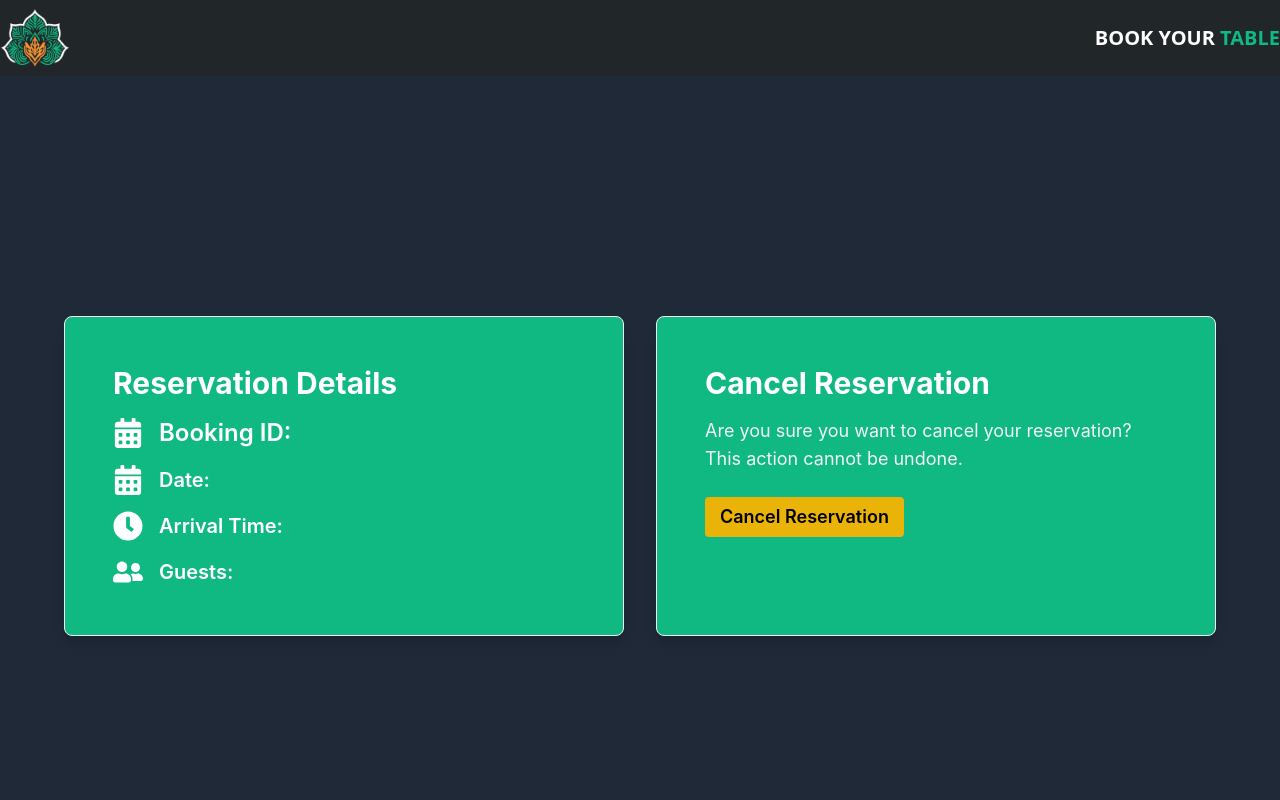
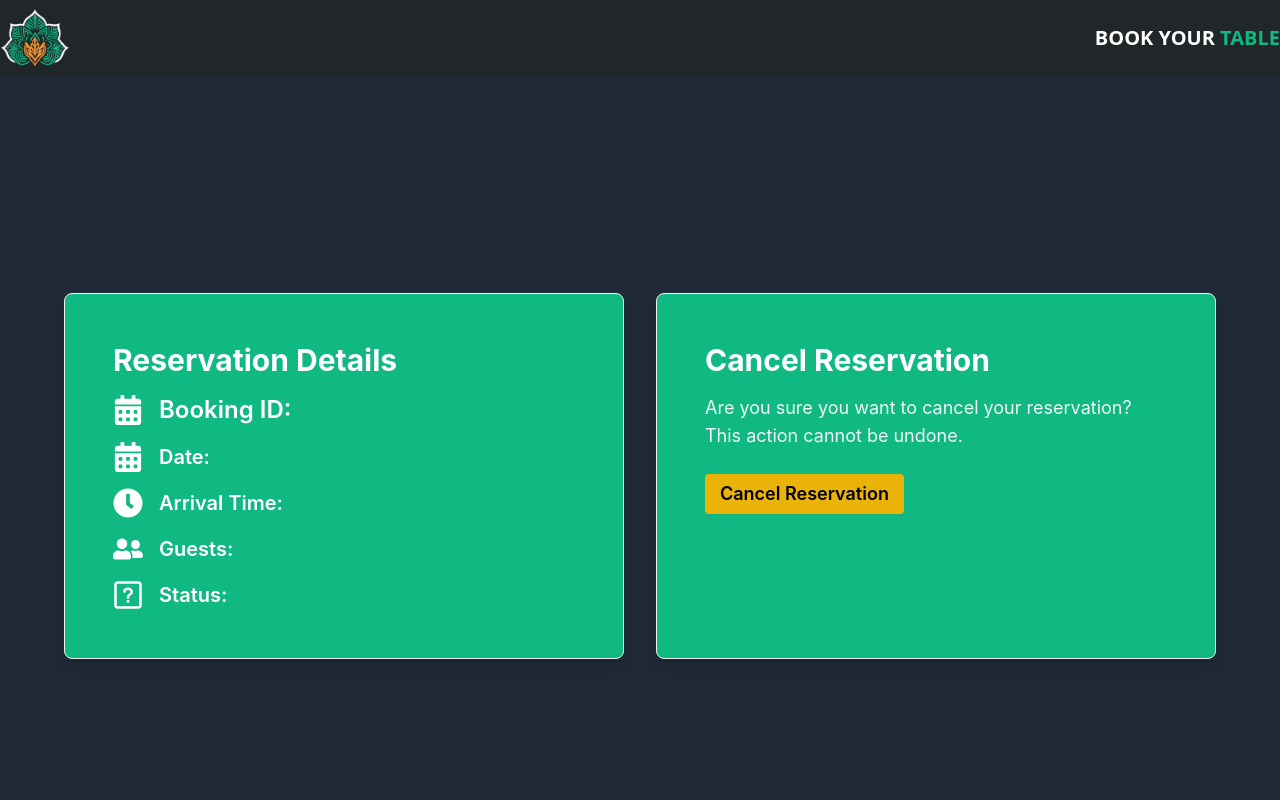
Before and after one commit to bdCalling-Sdt-hub/danny-booking-frontend, a React (Vite) app: page /cancel/1 in a window 1280 px wide. Shown: the top 800 px of the page. Built offline with nearby package versions, Linux system fonts and the light colour scheme; no server answers.

Commit message:
fix:fixed issues

```diff
--- a/src/pages/Cancel.tsx
+++ b/src/pages/Cancel.tsx
@@ -2,6 +2,7 @@
 import { Button, Card, Modal } from "antd";
 import { useState } from "react";
 import { FaCalendarAlt, FaClock, FaUserFriends } from "react-icons/fa";
+import { GrStatusUnknown } from "react-icons/gr";
 import { useNavigate, useParams } from "react-router-dom";
 import { toast } from "sonner";
 import Loading from "../component/UI/Loading";
@@ -68,6 +69,12 @@ const Cancel = () => {
                   Guests: {Bdata?.data?.seats}
                 </div>
               </div>
+              <div className="flex items-center space-x-4">
+                <GrStatusUnknown className="text-3xl" />
+                <div className="text-xl font-semibold">
+                  Status: {Bdata?.data?.status}
+                </div>
+              </div>
             </div>
           </Card>
         </div>
@@ -80,7 +87,10 @@ const Cancel = () => {
               cannot be undone.
             </p>
             <Button
-              type="primary"
+              disabled={
+                Bdata?.data?.status === "canCelled" ||
+                Bdata?.data?.status === "closed"
+              }
               className="bg-yellow-500 border-none text-black font-semibold text-lg h-[40px] rounded"
               onClick={showCancelModal}
             >
```
